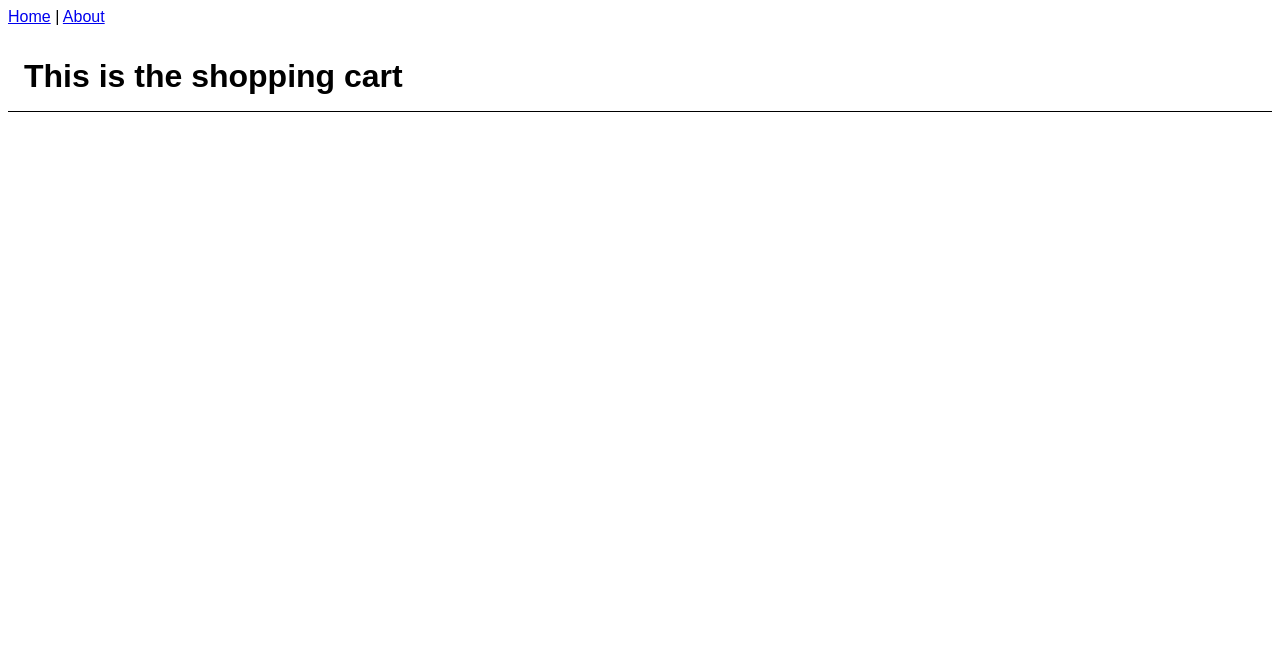
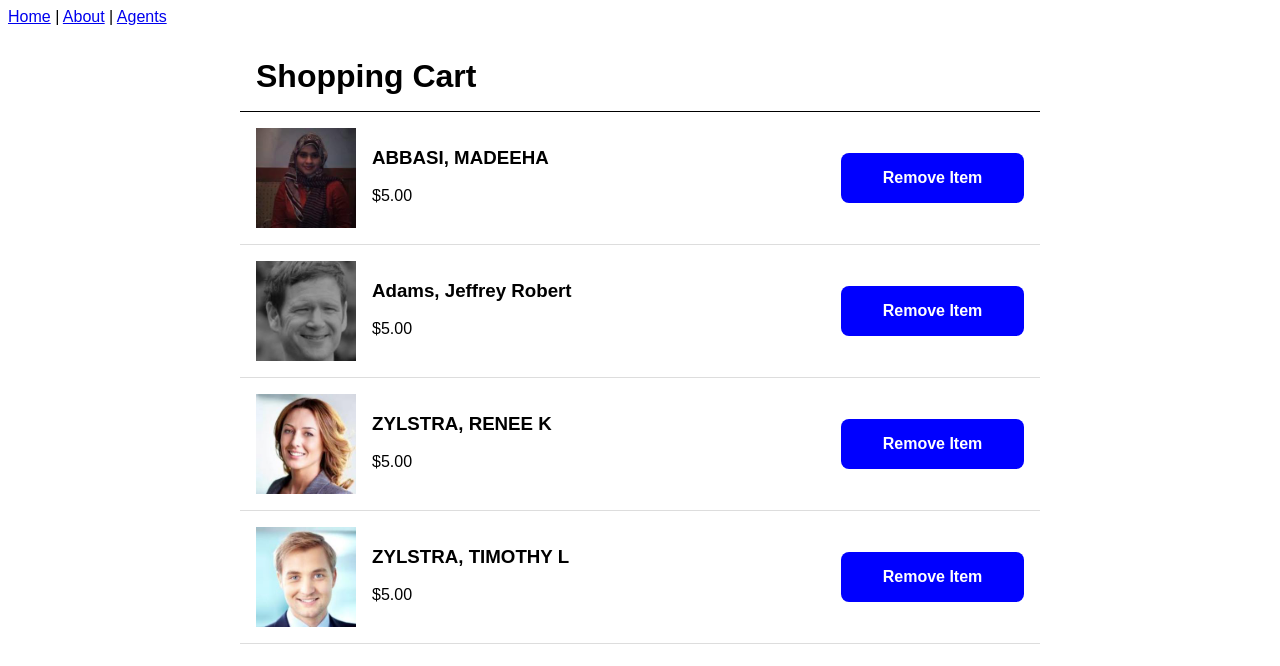
Before and after one commit to tmtarpinian/agent-data, a Vue app in the folder agent-data-front-end/: page /cart in a window 1280 px wide. Shown: the top 666 px of the page. Built offline with nearby package versions, Linux system fonts and the light colour scheme.

Commit message:
write template for Cart view; touch NavBar;  add styles to navBar

```diff
--- a/agent-data-front-end/src/App.vue
+++ b/agent-data-front-end/src/App.vue
@@ -2,7 +2,8 @@
   <div id="app">
     <div id="nav">
       <router-link to="/">Home</router-link> |
-      <router-link to="/about">About</router-link>
+      <router-link to="/about">About</router-link> |
+      <router-link to="/agents">Agents</router-link>
     </div>
     <router-view/>
   </div>
@@ -21,7 +22,7 @@
   }
 
   button {
-    background-color: black;
+    background-color: blue;
     border: none;
     border-radius: 8px;
     color: white;
--- a/agent-data-front-end/src/seed-data.js
+++ b/agent-data-front-end/src/seed-data.js
@@ -11,7 +11,8 @@ export const agentSeeds = [
         address: 'CANTON, MI 48188',
         phone: '734-458-7855',
         picture: agentImage1,
-        status: 'Inactive'
+        status: 'Inactive',
+        price: '5.00'
     },
     {
         id: 418720,
@@ -20,7 +21,8 @@ export const agentSeeds = [
         address: 'LIVONIA, MI 48150-3023',
         phone: '734-276-2159',
         picture: agentImage2,
-        status: 'Active'
+        status: 'Active',
+        price: '5.00'
     },
     {
         id: 33501,
@@ -29,7 +31,8 @@ export const agentSeeds = [
         address: 'Grand Rapids, MI 49505-5713',
         phone: '616-464-2750',
         picture: agentImage3,
-        status: 'Inactive'
+        status: 'Inactive',
+        price: '5.00'
     },
     {
         id: 61131,
@@ -38,7 +41,8 @@ export const agentSeeds = [
         address: 'Grand Rapids, MI 49544-9715',
         phone: '616-791-4200',
         picture: agentImage4,
-        status: 'Active'
+        status: 'Active',
+        price: '5.00'
     }
 ]
 
--- a/agent-data-front-end/src/views/Cart.vue
+++ b/agent-data-front-end/src/views/Cart.vue
@@ -1,11 +1,39 @@
 <template>
-    <h1>This is the shopping cart </h1>
+    <div id="page-wrap">
+        <h1> Shopping Cart </h1>
+        <div
+            v-for="agent in cartItems"
+            v-bind:key="agent.id"
+            class="product-container"
+        >
+            <img class="product-image" :src="agent.picture" />
+            <div class="details-wrap">
+                <h3> {{agent.name}} </h3>
+                <p> ${{agent.price}} </p>
+            </div>
+            <button class="remove-button"> Remove Item </button>
+        </div>
+    </div>
 </template>
 
 
 <script>
+import {cartItems} from '../seed-data'
 export default {
     name: 'ShoppingCart',
+    data() {
+        return{
+            cartItems,
+        }
+    },
+    computed: {
+        totalPrice() {
+            return this.cartItems.reduce(
+                (sum, item) => sum + Number(item.price),
+                0,
+            );
+        }
+    }
 }
 </script>
 
--- a/agent-data-front-end/src/views/agents/Show.vue
+++ b/agent-data-front-end/src/views/agents/Show.vue
@@ -7,7 +7,7 @@
       <h1> {{agent.name}} </h1>
 
       <h3 id="price"> NPM: {{agent.NPM}} </h3>
-      <p> Agent Status: {{agent.status}} </p>
+      <p> Price: {{agent.price}} </p>
       <button id="add-to-cart"> Add to Card </button>
       <h4>  Details </h4>
       <p> {{agent.address}}</p>
```
Also changed, not shown: agent-data-front-end/src/components/navBar.vue (added, +39 -0 lines).
